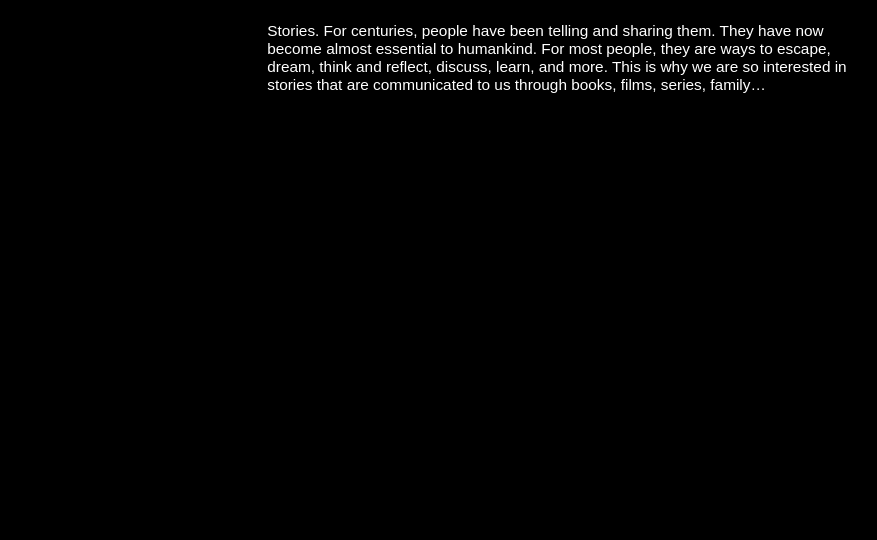
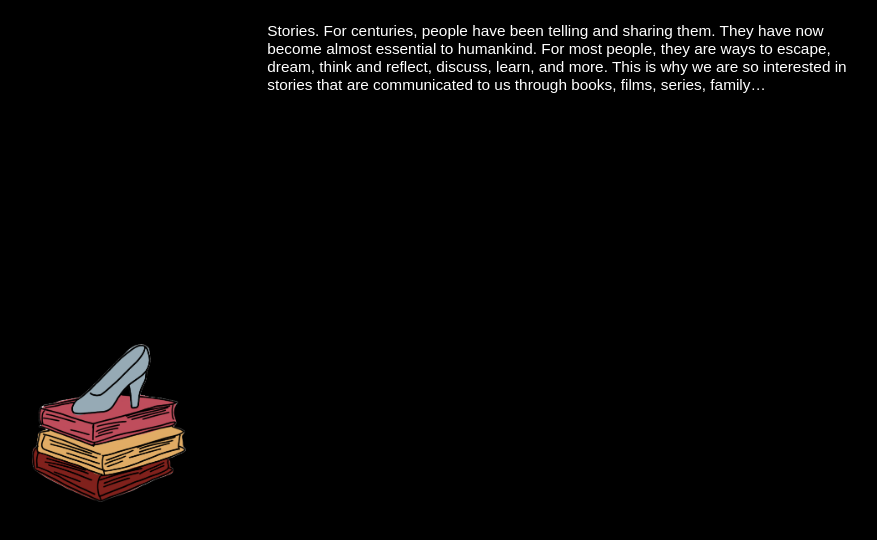
Before and after one commit to marietaoko/midterm_website, a plain HTML site: page proposal.html in a window 1280 px wide. Shown: the part 260-800 px from the top of the page, without its empty margins (6-883 px from the left). Drawn offline with nearby package versions, Linux system fonts and the light colour scheme; a script that the page names is missing; a web font is replaced by a local one.

Commit message:
Add files via upload

```diff
--- a/css/style.css
+++ b/css/style.css
@@ -59,6 +59,14 @@
     align-items: center;
     position: relative;
     transition: all .3s;
+   }
+
+   .book {
+    width: 18%;
+    padding: 2em;
+    position: absolute;
+    left: 0;
+    bottom: 0;
    }
 
    .home_title a {
--- /dev/null
+++ b/js/images.js
@@ -0,0 +1,26 @@
+const book = document.querySelector('.book');
+// const book5 = document.querySelector('#book5');
+// const book3 = document.querySelector('#book3');
+// const book4 = document.querySelector('#book4')
+
+
+// open.addEventListener('click', function(){
+//   nav.style.height = '20vh';
+// });
+
+// close.addEventListener('click', function(){
+//   nav.style.height = '0';
+// });
+
+window.addEventListener("scroll", () => {
+let offset = window.scrollY;
+console.log(offset);
+book.style.left = offset * .15 + 'px';
+// book5.style.left = offset * .2 + 'px';
+// book3.style.transform = `translateX(-${offset * 0.4}px)`;
+// book4.style.bottom = offset * 0.3 + 'px';
+ });
+
+//  dart.addEventListener('click', function(){
+//       this.classList.toggle('change');
+//   });
--- a/proposal.html
+++ b/proposal.html
@@ -36,8 +36,11 @@
           <div id="intro">
             <p>Stories. For centuries, people have been telling and sharing them. They have now become almost essential to humankind. For most people, they are ways to escape, dream, think and reflect, discuss, learn, and more. This is why we are so interested in stories that are communicated to us through books, films, series, family… </p>
           </div>
+
         </span>
       </section>
+
+      <img src="images/book1.png" class="book" id="book1" alt="book1">
 
 
       <section id="topic_1st">
@@ -83,6 +86,8 @@
   <script src='https://unpkg.co/gsap@3/dist/gsap.min.js'></script>
   <script src='https://unpkg.com/gsap@3/dist/ScrollTrigger.min.js'></script>
 <script src="js/mt.js"></script>
+<script src="js/images.js"></script>
+
 
 
 </body>
```
Also changed, not shown: guide.html (+3 -0 lines), index.html (+1 -0 lines), research.html (+2 -1 lines), sources.html (+1 -0 lines), ui.html (+4 -0 lines), images/book1.png (added), images/book2.png (added), images/book3.png (added), images/book4.png (added), images/book5.png (added).
